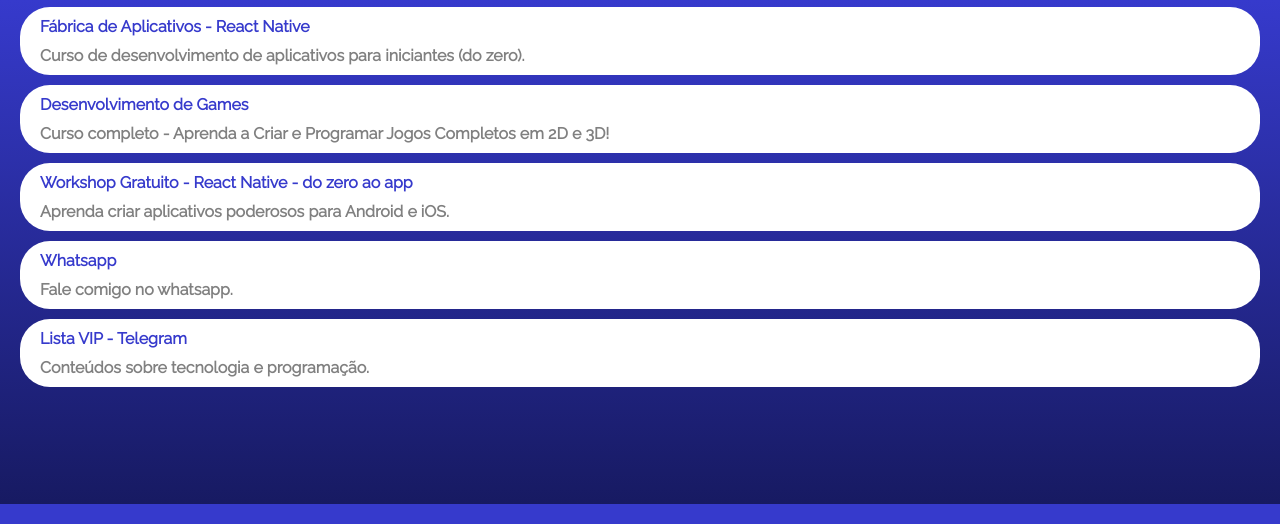
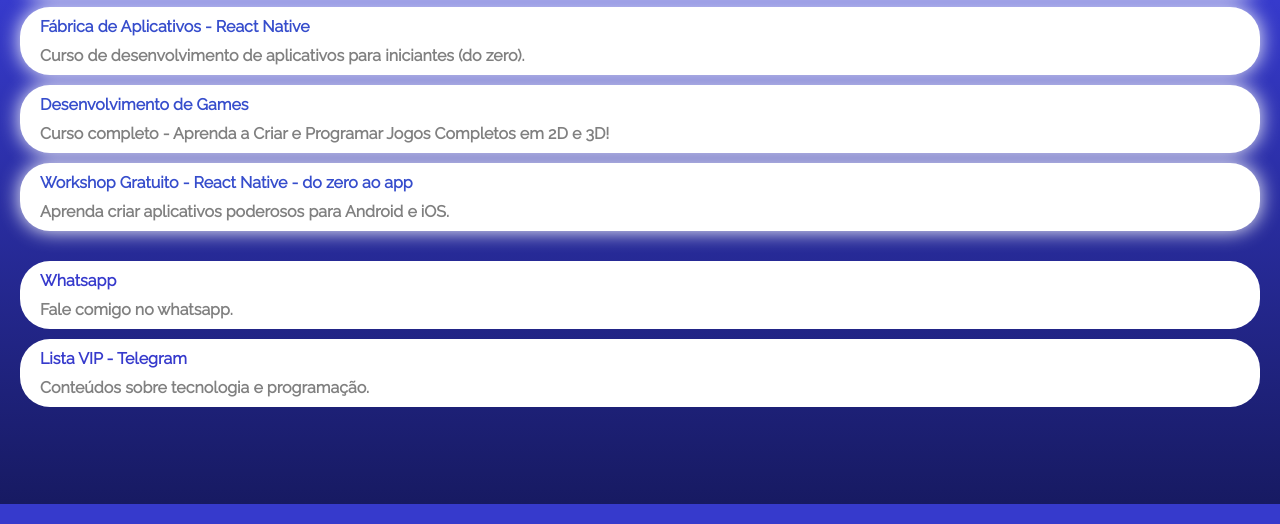
Before and after one commit to jeanmauricio2020/jeanmauricio2020.github.io, a plain HTML site: page index.html in a window 1280 px wide. Shown: the part 296-820 px from the top of the page. Drawn offline with Linux system fonts and the light colour scheme.

Commit message:
Update style.css

```diff
--- a/css/style.css
+++ b/css/style.css
@@ -76,3 +76,12 @@
   display: block;
   margin-top: 10px;
 }
+
+.links-list li a.active {
+  box-shadow: 0 0 20px white;
+  color: rgb(54, 77, 204);
+}
+
+.links-list.second {
+  margin-top: 30px;
+}
```
